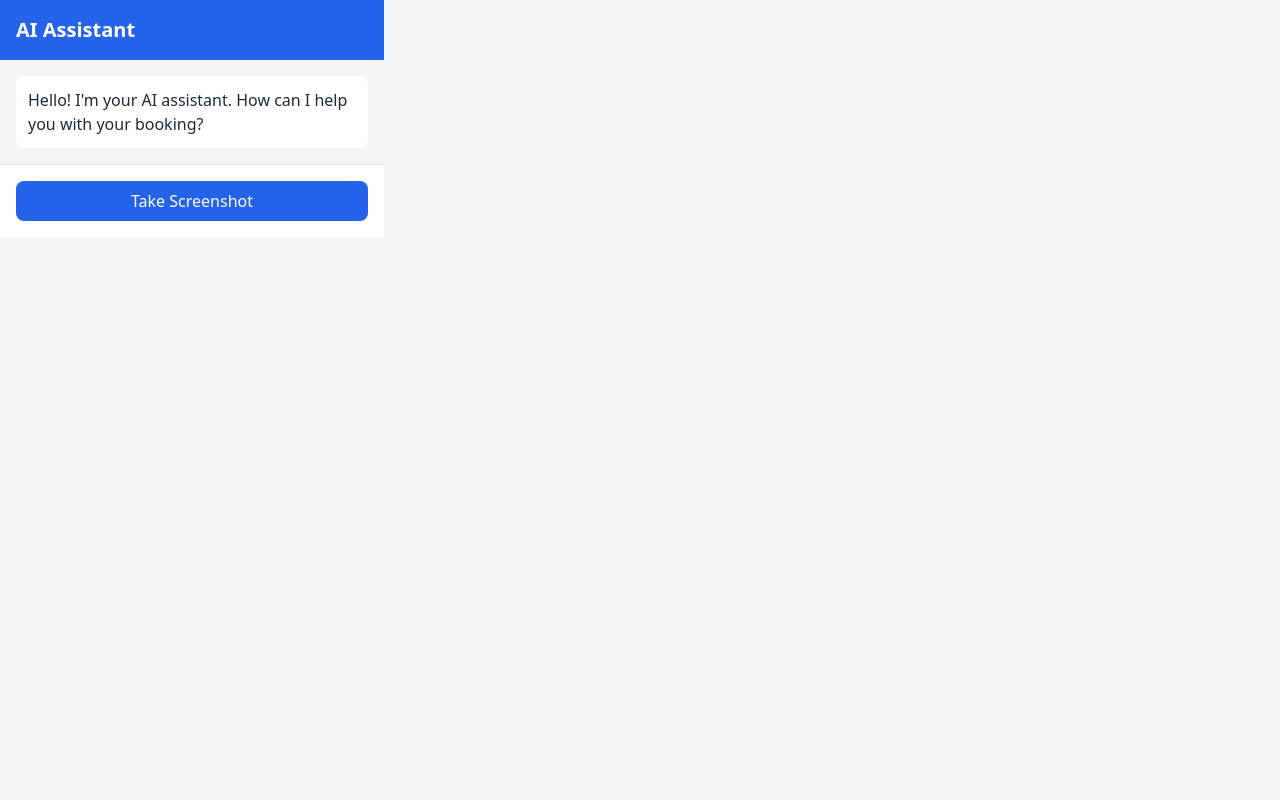
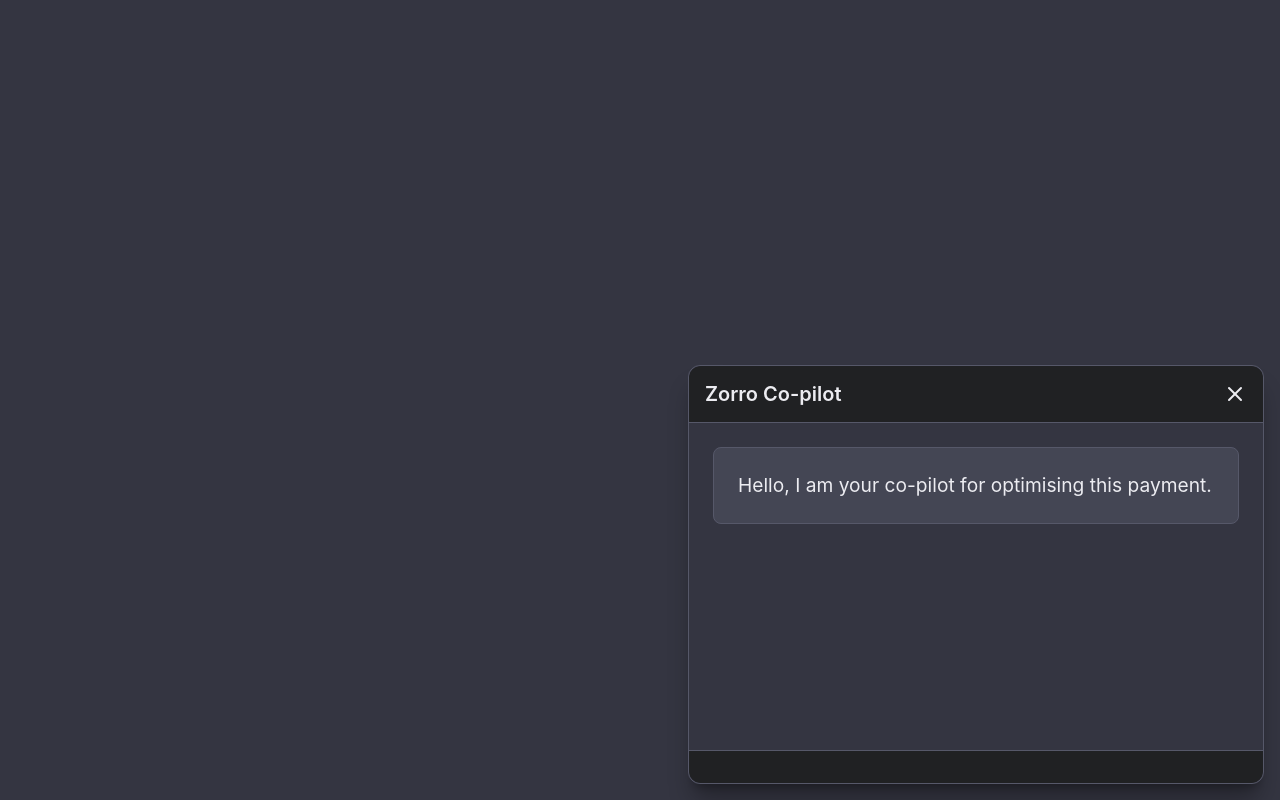
Before and after one commit to Porkstone/browser-extension-screenshot, a website built with webpack: page popup.html in a window 1280 px wide. Built offline with nearby package versions, Linux system fonts and the light colour scheme.

Commit message:
Updated popup.html styling

```diff
--- a/popup.html
+++ b/popup.html
@@ -3,29 +3,111 @@
 <head>
   <meta charset="UTF-8">
   <title>Booking.com AI Assistant</title>
-  <link href="styles.css" rel="stylesheet">
+  <link href="src/popup.css" rel="stylesheet">
+  <style>
+    body {
+      background-color: #343541;
+      color: #ececf1;
+      margin: 0;
+      padding: 0;
+      font-family: -apple-system, BlinkMacSystemFont, 'Segoe UI', 'Roboto', 'Oxygen', 'Ubuntu', 'Cantarell', sans-serif;
+      font-size: 12px;
+    }
+
+    #booking-ai-popup-container {
+      background-color: #343541;
+      color: #ececf1;
+      padding: 1rem;
+    }
+
+    #booking-ai-popup {
+      background-color: #343541;
+      color: #ececf1;
+      border-radius: 0.75rem;
+      border: 1px solid #565869;
+      overflow: hidden;
+      width: 36rem;
+    }
+
+    .header {
+      background-color: #202123;
+      color: #ececf1;
+      padding: 1rem;
+      border-bottom: 1px solid #565869;
+    }
+
+    .header h1 {
+      color: #ececf1;
+      margin: 0;
+      font-size: 1.25rem;
+      font-weight: 600;
+    }
+
+    .content {
+      background-color: #343541;
+      color: #ececf1;
+      padding: 1.5rem;
+    }
+
+    .message {
+      background-color: #444654;
+      color: #ececf1;
+      border: 1px solid #565869;
+      border-radius: 0.5rem;
+      padding: 1.5rem;
+      margin-bottom: 1rem;
+    }
+
+    .footer {
+      background-color: #202123;
+      color: #ececf1;
+      border-top: 1px solid #565869;
+      padding: 1rem;
+      text-align: center;
+    }
+  </style>
 </head>
-<body class="w-96 h-96 bg-gray-100">
-  <div class="flex flex-col h-full">
-    <div class="bg-blue-600 text-white p-4">
-      <h1 class="text-xl font-bold">AI Assistant</h1>
-    </div>
-
-    <div class="flex-1 p-4 overflow-y-auto">
-      <div class="space-y-4">
-        <div class="bg-white rounded-lg p-3 shadow">
-          <p class="text-gray-800">Hello! I'm your AI assistant. How can I help you with your booking?</p>
+<body>
+  <div id="booking-ai-popup-container">
+    <div id="booking-ai-popup">
+      <div class="header">
+        <h1 style="white-space: nowrap;">Zorro Co-pilot</h1>
+      </div>
+      <div class="content">
+        <div class="message">
+          <div id="greeting-message" style="font-size: 1.2rem;">Hello, I am your co-pilot for optimising this payment.</div>
+        </div>
+      </div>
+      <div class="footer">
+        <button id="screenshotBtn" class="screenshot-button" style="display: none;">Refresh</button>
+      </div>
+             <button id="close-popup" class="close-button" style="position: absolute; top: 1rem; right: 1rem; background: none; border: none; color: #ececf1; cursor: pointer; font-size: 1.5rem; line-height: 1;">
+        <svg width="24" height="24" viewBox="0 0 24 24" fill="none" stroke="currentColor" stroke-width="2" stroke-linecap="round" stroke-linejoin="round">
+          <line x1="18" y1="6" x2="6" y2="18"></line>
+          <line x1="6" y1="6" x2="18" y2="18"></line>
+        </svg>
+      </button>
+      <div id="chat-input-container" style="display: none; height: 120px; margin-right: 16px;">
+        <div class="input-wrapper">
+          <input type="text" id="chat-input" placeholder="Type your message..." />
+          <button id="send-message-btn">Send</button>
         </div>
       </div>
     </div>
+  </div>
+  <script src="src/popup.js"></script>
+  <script>
+    // Add close button functionality
+    document.addEventListener('DOMContentLoaded', function() {
+      const closeButton = document.getElementById('close-popup');
+      const popupContainer = document.getElementById('booking-ai-popup-container');
 
-    <div class="p-4 border-t border-gray-200 bg-white">
-      <button id="screenshotBtn" class="w-full bg-blue-600 text-white py-2 px-4 rounded-lg hover:bg-blue-700 transition-colors">
-        Take Screenshot
-      </button>
-    </div>
-  </div>
-  <script src="popup.js"></script>
-  <script src="styles.js"></script>
+      if (closeButton && popupContainer) {
+        closeButton.addEventListener('click', function() {
+          popupContainer.style.display = 'none';
+        });
+      }
+    });
+  </script>
 </body>
 </html>
--- a/src/page-popup.html
+++ b/src/page-popup.html
@@ -1,6 +1,6 @@
 <div id="booking-ai-popup" class="fixed bottom-4 right-4 w-96 h-96 bg-white rounded-lg shadow-xl flex flex-col z-50">
   <div class="bg-blue-600 text-white p-4 rounded-t-lg flex justify-between items-center">
-    <h1 class="text-xl font-bold">AI Assistant</h1>
+    <h1 class="text-xl font-bold">Zorro Co-pilot</h1>
     <button id="close-popup" class="text-white hover:text-gray-200">
       <svg class="w-6 h-6" fill="none" stroke="currentColor" viewBox="0 0 24 24">
         <path stroke-linecap="round" stroke-linejoin="round" stroke-width="2" d="M6 18L18 6M6 6l12 12" />
@@ -11,14 +11,13 @@
   <div class="flex-1 p-4 overflow-y-auto">
     <div class="space-y-4">
       <div class="bg-gray-100 rounded-lg p-3">
-        <p class="text-gray-800">Hello! I'm your AI assistant. How can I help you with your booking?</p>
+        <p class="text-gray-800">Hello, I am your co-pilot for optimising this payment.</p>
       </div>
     </div>
   </div>
 
   <div class="p-4 border-t border-gray-200">
-    <button id="screenshotBtn" class="w-full bg-blue-600 text-white py-2 px-4 rounded-lg hover:bg-blue-700 transition-colors">
-      Take Screenshot
-    </button>
-  </div>
+      <div class="flex justify-center items-center">
+        <img src="zorro-icon.png" alt="Zorro Icon" class="w-8 h-8">
+      </div>
 </div>
```
